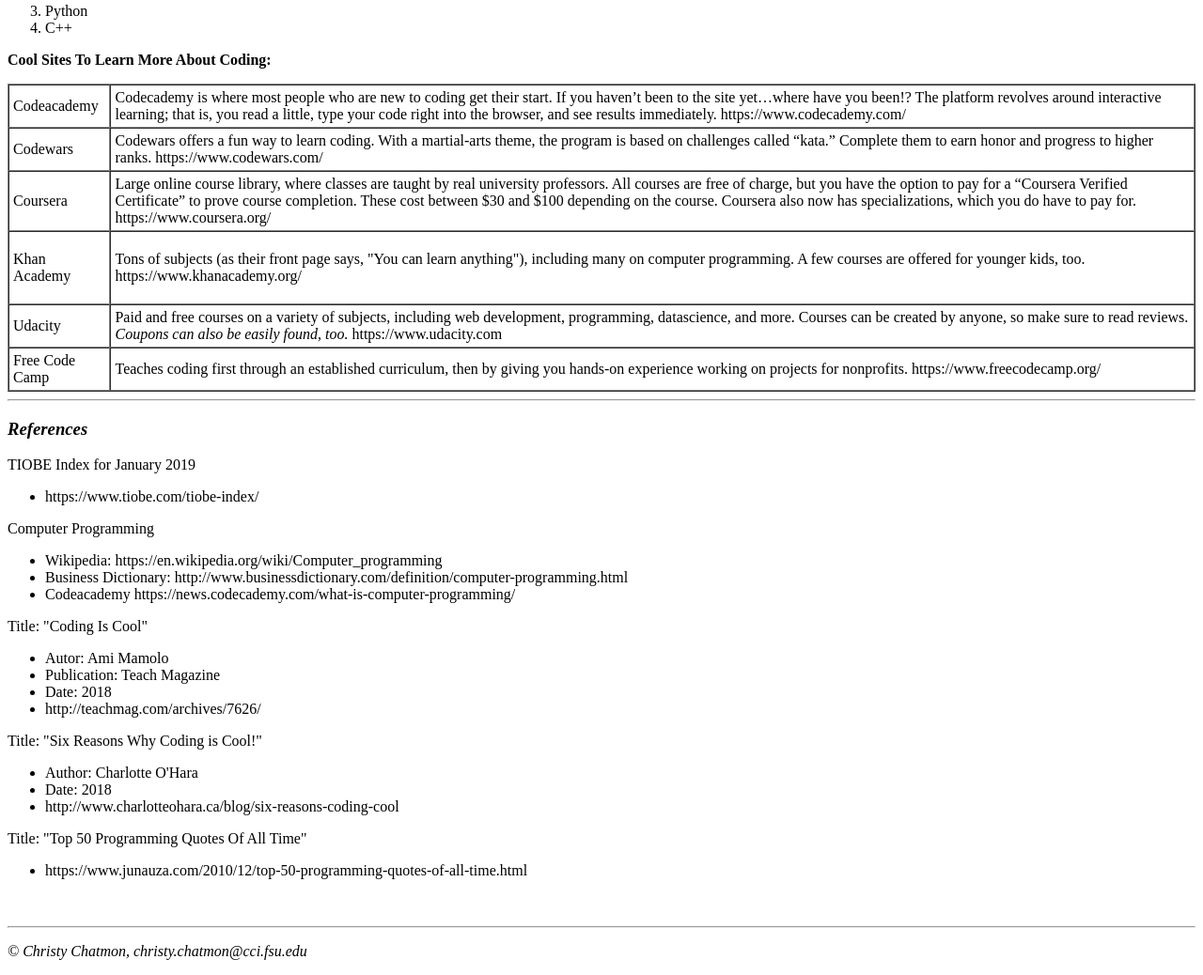
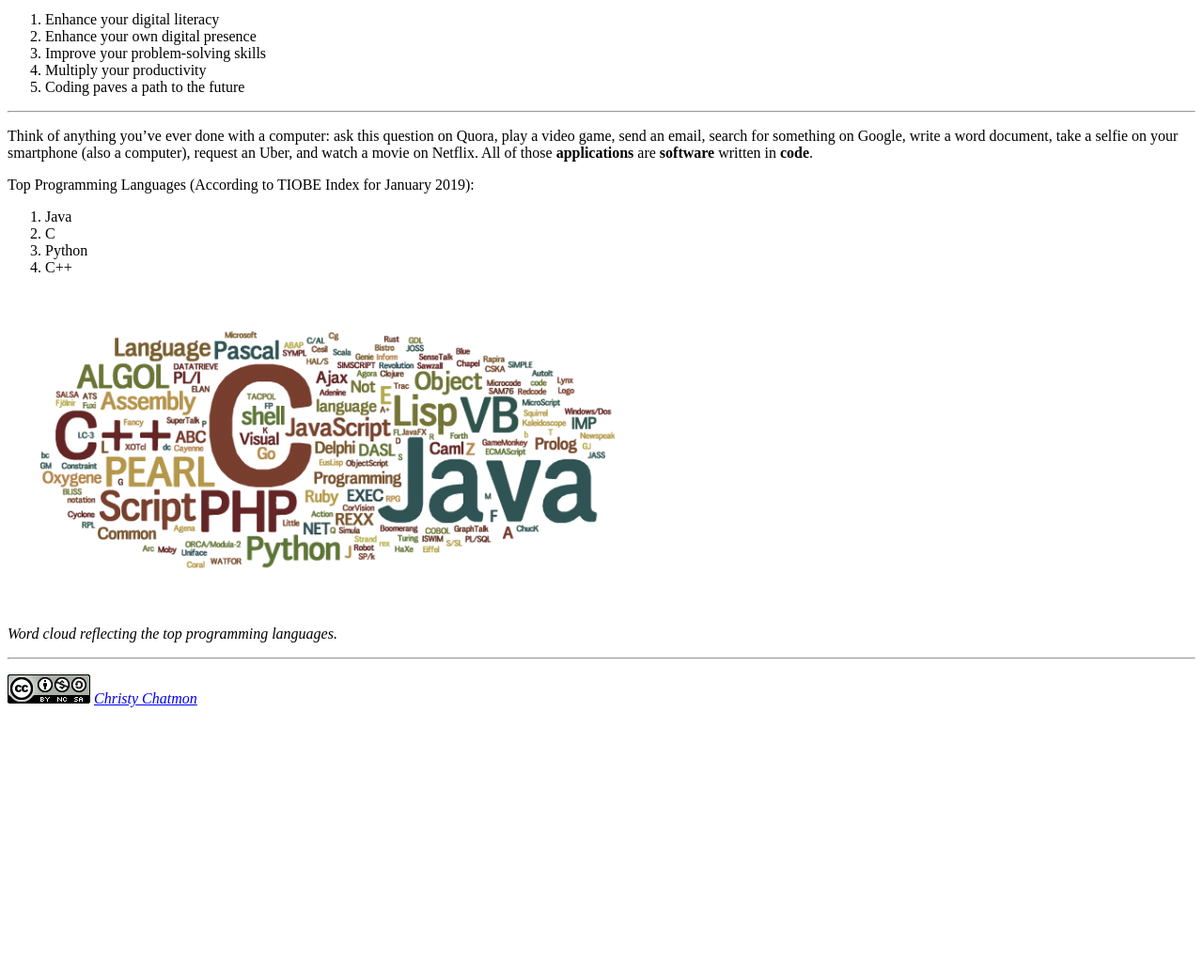
Before and after one commit to cchatmon/lis2360_webdevelopment, a plain HTML site: page lesson4_assignment/index.html in a window 1280 px wide. Shown: the part 718-1756 px from the top of the page at 94% size. After the commit the page ends 1487 px from the top, so only its background shows below. Drawn offline with Linux system fonts and the light colour scheme.

Commit message:
final commit

```diff
--- a/lesson4_assignment/index.html
+++ b/lesson4_assignment/index.html
@@ -9,7 +9,9 @@
 </head>
 
 <body>
+<img src="images/programming-languages.png" width="1200" height="275" alt="Learn to Code header.">
 <h1>Coding is Cool</h1>
+<p><a href="index.html">Overview</a> | <a href="media.html">Media</a> | <a href="author.html">Author</a></p>
 <h2><em>Overview</em></h2>
 
 <p><em>Without coding, computers would literally do nothing.</em> They would be completely useless. That’s because source code is the set of instructions that tells the computer what to do. Computers have no free will, after all, so without explicit instruction, they’re just sophisticated hunks of metal.</p>
@@ -21,13 +23,6 @@
 <p>Apart from companies in the technology sector, there are an increasing number of businesses relying on computer code. No wonder that eight of the top 25 jobs this year are tech positions, according to Glassdoor. A software engineer could just as easily find themselves working at Apple, as they could in a hospital, or at an automotive manufacturer.   </p>
 
 <p>One major revelation: <em>Half of all programming openings are in industries outside of technology.</em> Among them:  Finance, Manufacturing, Health Care.  As a result, coding has become a core skill that bolsters a candidate’s chances of commanding a high salary. Burning Glass researchers found that jobs that require coding skills pay up to $22,000 per year more, on average. &quot;For students looking to increase their potential income, few other skills open the door to as many well-paying careers,&quot; they write in the report. Nearly half (49%) of all jobs that pay more than $58,000 require some coding skills, according to their analysis.   </p>
-
-
-<blockquote>
-  <p><em><strong>Whether you want to uncover the secrets of the universe, or you just want to pursue a career in the 21st century, basic computer programming is an essential skill to learn.  ~Stephen Hawking</strong></em></p>
-</blockquote>
-
-<hr>
 
 
 <p>Top 5 Reasons to Learn to Code:</p>
@@ -54,75 +49,11 @@
   <li>C++</li>
 </ol>
 
-
-<p><strong>Cool Sites To Learn More About Coding:</strong></p>
-<table border="1" cellpadding="4" cellspacing="0">
-  <tr>
-    <td>Codeacademy</td></td>
-    <td>Codecademy is where most people who are new to coding get their start. If you haven’t been to the site yet…where have you been!? The platform revolves around interactive learning; that is, you read a little, type your code right into the browser, and see results immediately. https://www.codecademy.com/</td>
-  </tr>
-
-  <tr>
-    <td>Codewars</td>
-    <td>Codewars offers a fun way to learn coding. With a martial-arts theme, the program is based on challenges called “kata.” Complete them to earn honor and progress to higher ranks.  https://www.codewars.com/ </td>
-  </tr>
-
-  <tr>
-    <td>Coursera</td>
-    <td>Large online course library, where classes are taught by real university professors. All courses are free of charge, but you have the option to pay for a “Coursera Verified Certificate” to prove course completion. These cost between $30 and $100 depending on the course. Coursera also now has specializations, which you do have to pay for. https://www.coursera.org/</td>
-  </tr>
-
-  <tr>
-    <td><p>Khan Academy</p></td>
-    <td>Tons of subjects (as their front page says, &quot;You can learn anything&quot;), including many on computer programming. A few courses are offered for younger kids, too.  https://www.khanacademy.org/</td>
-  </tr>
-
-  <tr>
-    <td>Udacity</td>
-    <td>Paid and free courses on a variety of subjects, including web development, programming, datascience, and more. Courses can be created by anyone, so make sure to read reviews. <em>Coupons can also be easily found, too.</em>  https://www.udacity.com</td>
-  </tr>
-
-  <tr>
-    <td>Free Code Camp</td>
-    <td>Teaches coding first through an established curriculum, then by giving you hands-on experience working on projects for nonprofits.  https://www.freecodecamp.org/</td>
-  </tr>
-
-</table>
+<img src="images/programming-languages-cloud.png" width="695" height="336" alt="A list of popular programming languages.">
+  <p><em>Word cloud reflecting the top programming languages.</em></p>
 
 <hr>
-<h3><em>References</em></h3>
-<p>TIOBE Index for January 2019</p>
-<ul>
-  <li>https://www.tiobe.com/tiobe-index/</li>
-
-</ul>
-<p> Computer Programming </p>
-<ul>
-  <li>Wikipedia:    https://en.wikipedia.org/wiki/Computer_programming</li>
-  <li>Business Dictionary:    http://www.businessdictionary.com/definition/computer-programming.html</li>
-  <li>Codeacademy    https://news.codecademy.com/what-is-computer-programming/</li>
-</ul>
-
-<p>Title: &quot;Coding Is Cool&quot;</p>
-<ul>
-  <li>Autor: Ami Mamolo</li>
-  <li>Publication: Teach Magazine</li>
-  <li>Date: 2018</li>
-  <li>http://teachmag.com/archives/7626/</li>
-</ul>
-<p>Title: &quot;Six Reasons Why Coding is Cool!&quot;</p>
-<ul>
-  <li>Author: Charlotte O'Hara</li>
-  <li>Date: 2018</li>
-  <li>http://www.charlotteohara.ca/blog/six-reasons-coding-cool</li>
-</ul>
-<p>Title: &quot;Top 50 Programming Quotes Of All Time&quot;</p>
-<ul>
-  <li>https://www.junauza.com/2010/12/top-50-programming-quotes-of-all-time.html</li>
-</ul>
-<p>&nbsp;</p>
-<hr>
-<p><em>&copy; Christy Chatmon, christy.chatmon@cci.fsu.edu</em></p>
+<p><img src="images/creative_commons.png" width="88" height="31" alt="Creative Commons icon"><em> <a href="mailto:christy.chatmon@cci.fsu.edu">Christy Chatmon</a></a></em></p>
 </body>
 
 </html>
```
Also changed, not shown: lesson4_assignment/author.html (added, +58 -0 lines), lesson4_assignment/media.html (added, +64 -0 lines), lesson4_assignment/images/christy_coco.png (added), lesson4_assignment/images/christy_coco2.png (added), lesson4_assignment/images/creative_commons.png (added), lesson4_assignment/images/programming-languages-cloud.png (added), lesson4_assignment/images/programming-languages.png (added), lesson4_assignment/images/rankingLanguages.png (added), 1 other file.
